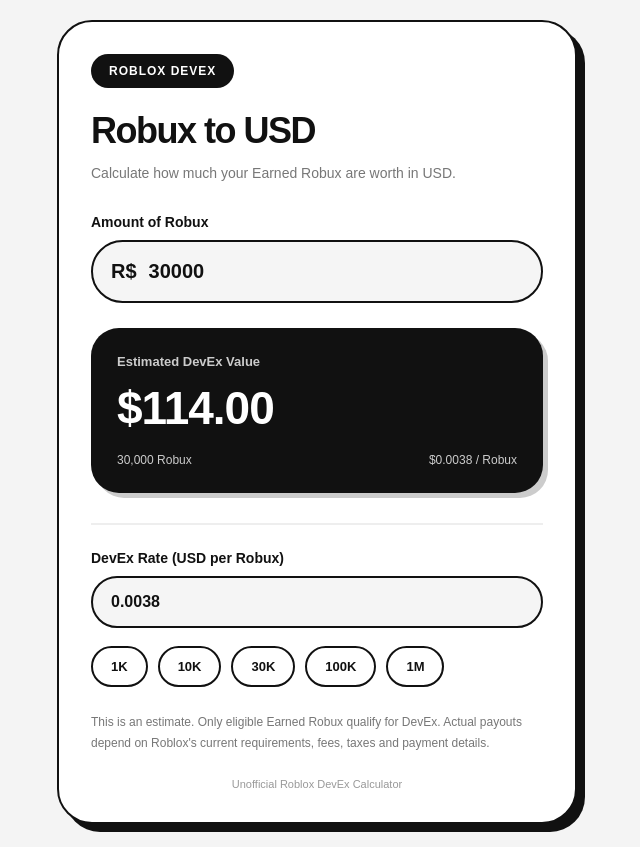
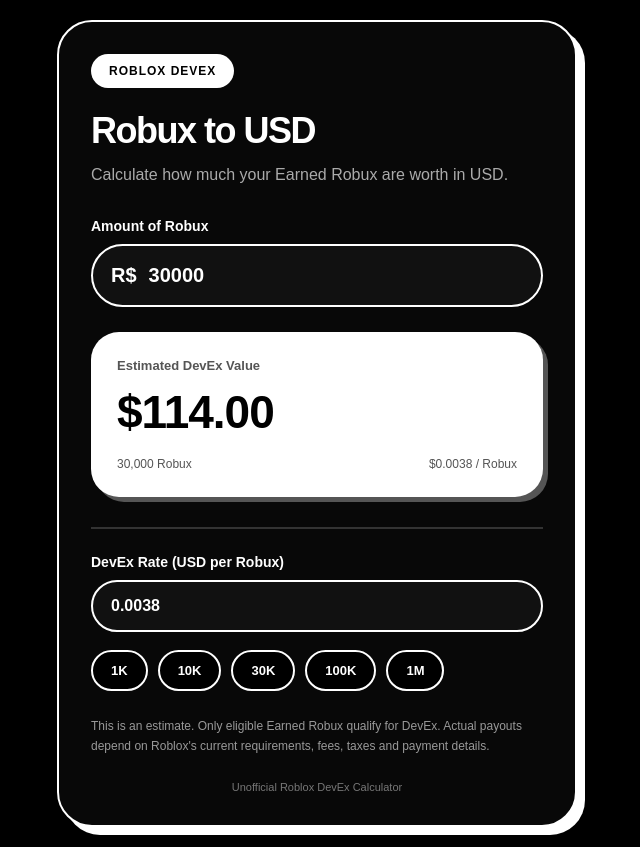
Before and after one commit to Quanzy861/DevEXCalculator, a plain HTML site: page index.html in a window 1280 px wide. Shown: the whole page, without its empty margins (323-963 px from the left). Drawn offline with Linux system fonts and the light colour scheme.

Commit message:
Update styles for dark theme and improve UI

```diff
--- a/style.css
+++ b/style.css
@@ -1,8 +1,3 @@
-
-/* =========================
-   ROBUX DEVEX CALCULATOR
-   WHITE & BLACK BUBBLE UI
-========================= */
 
 * {
     margin: 0;
@@ -17,32 +12,28 @@ body {
     align-items: center;
     padding: 20px;
     font-family: Arial, Helvetica, sans-serif;
-    background: #f4f4f4;
-    color: #111111;
+    background: #000;
+    color: #fff;
 }
-
-/* Main container */
 
 .container {
     width: 100%;
     max-width: 520px;
     padding: 32px;
-    background: #ffffff;
-    border: 2px solid #111111;
+    background: #080808;
+    border: 2px solid #fff;
     border-radius: 35px;
-    box-shadow: 8px 8px 0 #111111;
+    box-shadow: 8px 8px 0 #fff;
 }
-
-/* Header */
 
 .tag {
     display: inline-block;
     padding: 10px 18px;
-    background: #111111;
-    color: #ffffff;
+    background: #fff;
+    color: #000;
     border-radius: 50px;
     font-size: 12px;
-    font-weight: 800;
+    font-weight: 900;
     letter-spacing: 1px;
 }
 
@@ -51,22 +42,21 @@ h1 {
     font-size: 36px;
     font-weight: 900;
     letter-spacing: -1.5px;
+    color: #fff;
 }
 
 .subtitle {
     margin: 10px 0 30px;
-    color: #777777;
-    font-size: 14px;
+    color: #aaa;
     line-height: 1.6;
 }
-
-/* Input */
 
 label {
     display: block;
     margin-bottom: 10px;
     font-size: 14px;
     font-weight: 800;
+    color: #fff;
 }
 
 .input-box {
@@ -74,19 +64,19 @@ label {
     align-items: center;
     gap: 12px;
     padding: 0 18px;
-    background: #f5f5f5;
-    border: 2px solid #111111;
+    background: #111;
+    border: 2px solid #fff;
     border-radius: 50px;
-    transition: 0.2s ease;
+    transition: 0.2s;
 }
 
 .input-box:focus-within {
-    background: #ffffff;
-    box-shadow: 4px 4px 0 #111111;
+    background: #222;
+    box-shadow: 4px 4px 0 #fff;
 }
 
 .input-box span {
-    color: #111111;
+    color: #fff;
     font-size: 20px;
     font-weight: 900;
 }
@@ -97,31 +87,33 @@ label {
     background: transparent;
     border: none;
     outline: none;
-    color: #111111;
+    color: #fff;
     font-size: 20px;
     font-weight: 700;
 }
 
-/* Result card */
+.input-box input::placeholder {
+    color: #888;
+}
 
 .result {
     margin-top: 25px;
     padding: 26px;
-    background: #111111;
-    color: #ffffff;
+    background: #fff;
+    color: #000;
     border-radius: 28px;
-    box-shadow: 5px 5px 0 #cccccc;
+    box-shadow: 5px 5px 0 #555;
 }
 
 .result p {
-    color: #cccccc;
+    color: #555;
     font-size: 13px;
-    font-weight: 700;
+    font-weight: 800;
 }
 
 .result h2 {
     margin: 12px 0;
-    color: #ffffff;
+    color: #000;
     font-size: 46px;
     font-weight: 900;
     letter-spacing: -1px;
@@ -133,37 +125,32 @@ label {
     justify-content: space-between;
     gap: 10px;
     margin-top: 18px;
-    color: #cccccc;
+    color: #555;
     font-size: 12px;
 }
-
-/* Settings */
 
 .settings {
     margin-top: 30px;
     padding-top: 25px;
-    border-top: 2px solid #eeeeee;
+    border-top: 2px solid #333;
 }
 
 .settings input {
     width: 100%;
     padding: 15px 18px;
-    background: #f5f5f5;
-    border: 2px solid #111111;
+    background: #111;
+    border: 2px solid #fff;
     border-radius: 50px;
-    color: #111111;
+    color: #fff;
     font-size: 16px;
     font-weight: 700;
     outline: none;
-    transition: 0.2s ease;
 }
 
 .settings input:focus {
-    background: #ffffff;
-    box-shadow: 3px 3px 0 #111111;
+    background: #222;
+    box-shadow: 3px 3px 0 #fff;
 }
-
-/* Preset buttons */
 
 .presets {
     display: flex;
@@ -174,46 +161,40 @@ label {
 
 button {
     padding: 11px 18px;
-    background: #ffffff;
-    border: 2px solid #111111;
+    background: #000;
+    border: 2px solid #fff;
     border-radius: 50px;
-    color: #111111;
+    color: #fff;
     font-size: 13px;
     font-weight: 800;
     cursor: pointer;
-    transition: all 0.2s ease;
+    transition: 0.2s ease;
 }
 
 button:hover {
-    background: #111111;
-    color: #ffffff;
+    background: #fff;
+    color: #000;
     transform: translateY(-3px);
-    box-shadow: 3px 3px 0 #aaaaaa;
+    box-shadow: 3px 3px 0 #777;
 }
 
 button:active {
     transform: scale(0.95);
 }
 
-/* Disclaimer */
-
 .disclaimer {
     margin-top: 25px;
-    color: #777777;
+    color: #999;
     font-size: 12px;
     line-height: 1.7;
 }
 
-/* Footer */
-
 footer {
     margin-top: 25px;
-    color: #999999;
+    color: #777;
     font-size: 11px;
     text-align: center;
 }
-
-/* Mobile responsive */
 
 @media (max-width: 450px) {
     .container {
```
